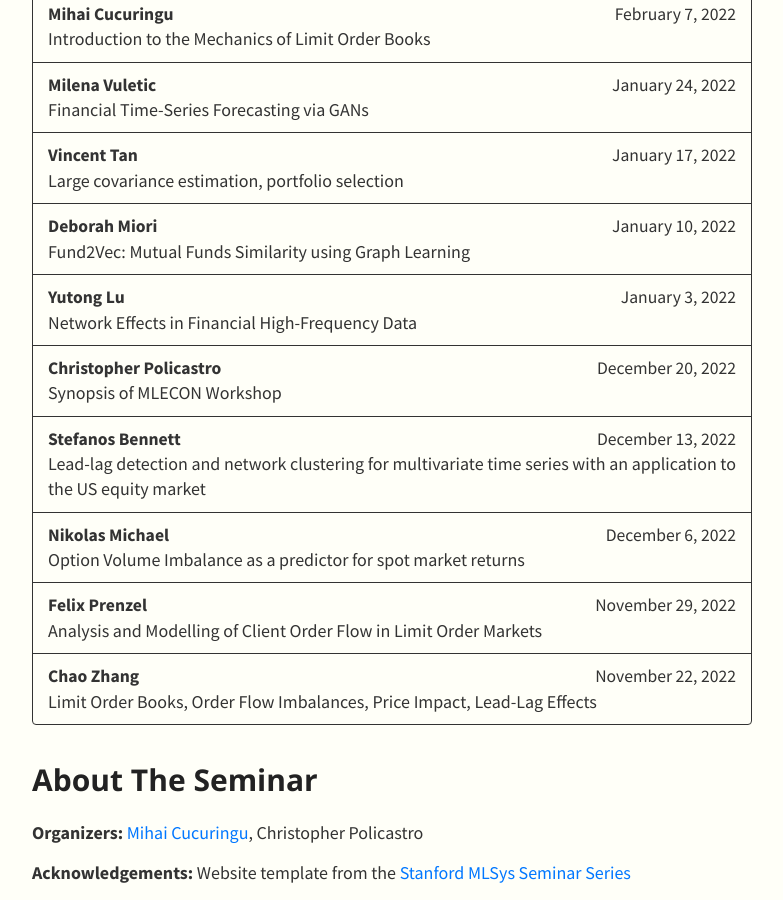
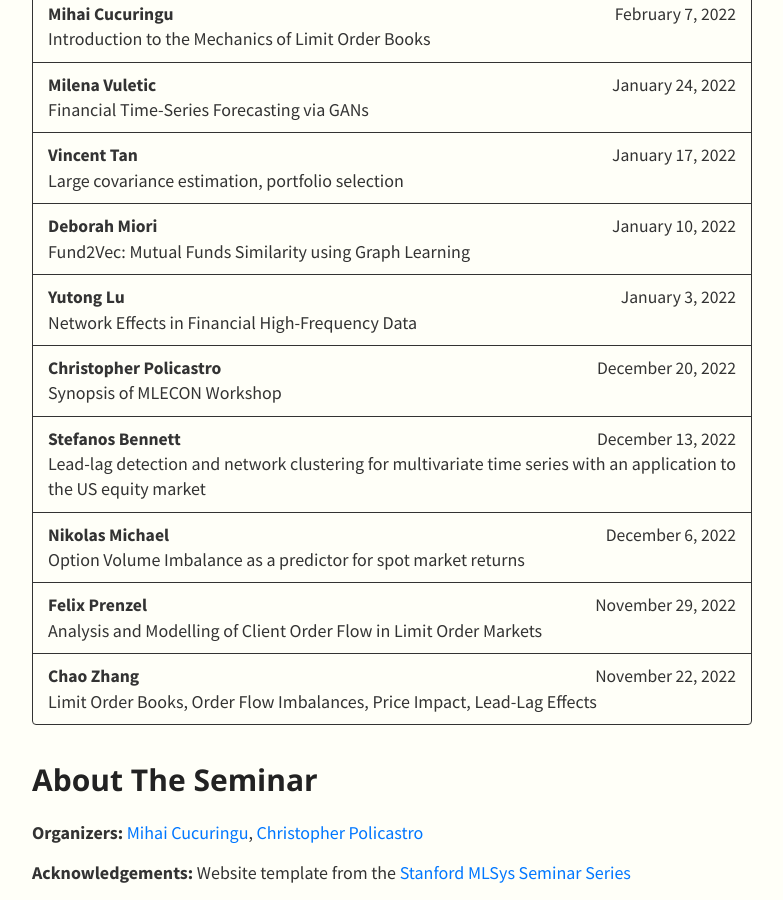
Before and after one commit to SML-Fin/SML-Fin.github.io, a Jekyll site: the page built from index.md, in a window 1280 px wide and 900 px high, scrolled down 2101 px. Shown: the whole window, without its empty margins (248-1031 px from the left). Built offline with Jekyll 4.4.1, drawn with Linux system fonts in a browser that asks for light colours; nearby versions of some CDN libraries; our own code applies the rules of GitHub Pages for plain Markdown files; part of the change alters nothing that is shown.

Commit message:
adding website link

```diff
--- a/index.md
+++ b/index.md
@@ -54,6 +54,6 @@ Please explore [projects](https://www.stats.ox.ac.uk/~cucuring/fin.htm) from our
 
 # About The Seminar
 
-**Organizers:** [Mihai Cucuringu](https://www.stats.ox.ac.uk/~cucuring/), Christopher Policastro
+**Organizers:** [Mihai Cucuringu](https://www.stats.ox.ac.uk/~cucuring/), [Christopher Policastro](https://engineering.nyu.edu/faculty/christopher-policastro)
 
 **Acknowledgements:**  Website template from the [Stanford MLSys Seminar Series](https://mlsys.stanford.edu)
```
